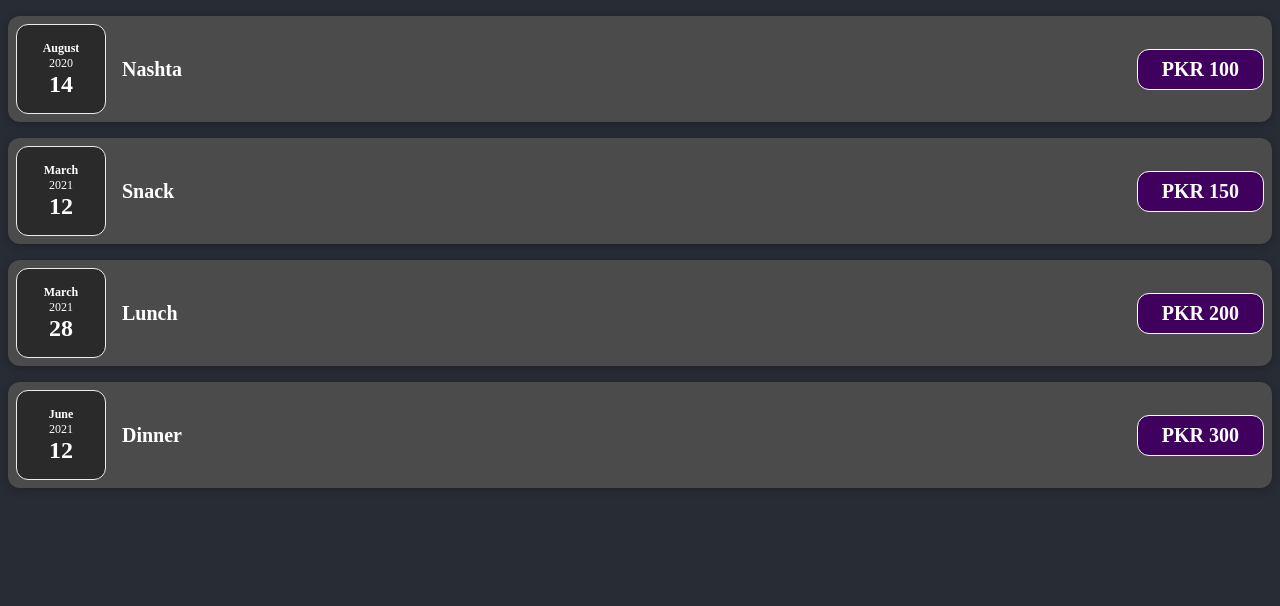
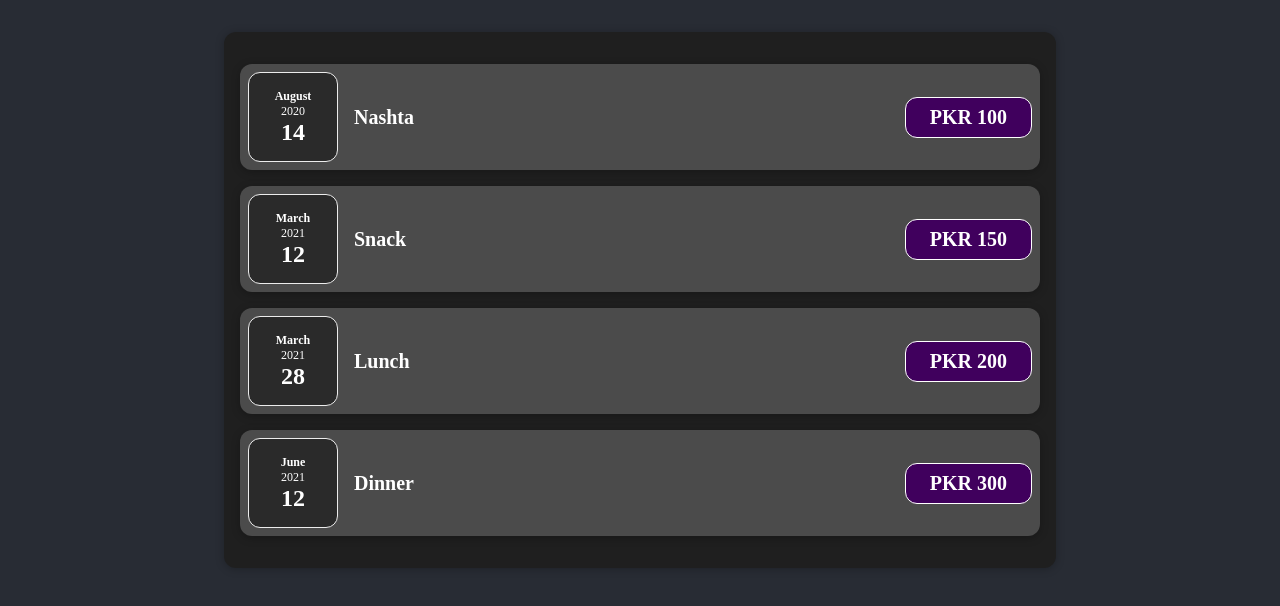
Before and after one commit to ziyaankhadim/Expense-Tracker, a React (Create React App) app: page / in a window 1280 px wide. Shown: the top 606 px of the page. Built offline with nearby package versions, Linux system fonts and the light colour scheme.

Commit message:
add Expense component to split App Component

```diff
--- a/src/App.js
+++ b/src/App.js
@@ -1,4 +1,4 @@
-import ExpenseItem from "./components/ExpenseItem";
+import Expense from "./components/Expense";
 import "./App.css";
 
 function App() {
@@ -23,30 +23,7 @@
       date: new Date(2021, 5, 12),
     },
   ];
-  return (
-    <div>
-      <ExpenseItem
-        title={expenses[0].title}
-        amount={expenses[0].amount}
-        date={expenses[0].date}
-      ></ExpenseItem>
-      <ExpenseItem
-        title={expenses[1].title}
-        amount={expenses[1].amount}
-        date={expenses[1].date}
-      ></ExpenseItem>
-      <ExpenseItem
-        title={expenses[2].title}
-        amount={expenses[2].amount}
-        date={expenses[2].date}
-      ></ExpenseItem>
-      <ExpenseItem
-        title={expenses[3].title}
-        amount={expenses[3].amount}
-        date={expenses[3].date}
-      ></ExpenseItem>
-    </div>
-  );
+  return <Expense expenses={expenses}></Expense>;
 }
 
 export default App;
--- /dev/null
+++ b/src/components/Expense.css
@@ -0,0 +1,9 @@
+.expenses{
+    padding: 1rem;
+    background-color: rgb(31, 31, 31);
+    margin: 2rem auto;
+    width: 50rem;
+    max-width: 95%;
+    border-radius: 12px;
+    box-shadow: 0px 1px 8px rgba(0, 0, 0, 0.25)
+}
--- /dev/null
+++ b/src/components/Expense.js
@@ -0,0 +1,29 @@
+import ExpenseItem from "./ExpenseItem";
+import "./Expense.css";
+function Expense(props) {
+  return (
+    <div className="expenses">
+      <ExpenseItem
+        title={props.expenses[0].title}
+        amount={props.expenses[0].amount}
+        date={props.expenses[0].date}
+      ></ExpenseItem>
+      <ExpenseItem
+        title={props.expenses[1].title}
+        amount={props.expenses[1].amount}
+        date={props.expenses[1].date}
+      ></ExpenseItem>
+      <ExpenseItem
+        title={props.expenses[2].title}
+        amount={props.expenses[2].amount}
+        date={props.expenses[2].date}
+      ></ExpenseItem>
+      <ExpenseItem
+        title={props.expenses[3].title}
+        amount={props.expenses[3].amount}
+        date={props.expenses[3].date}
+      ></ExpenseItem>
+    </div>
+  );
+}
+export default Expense;
```
